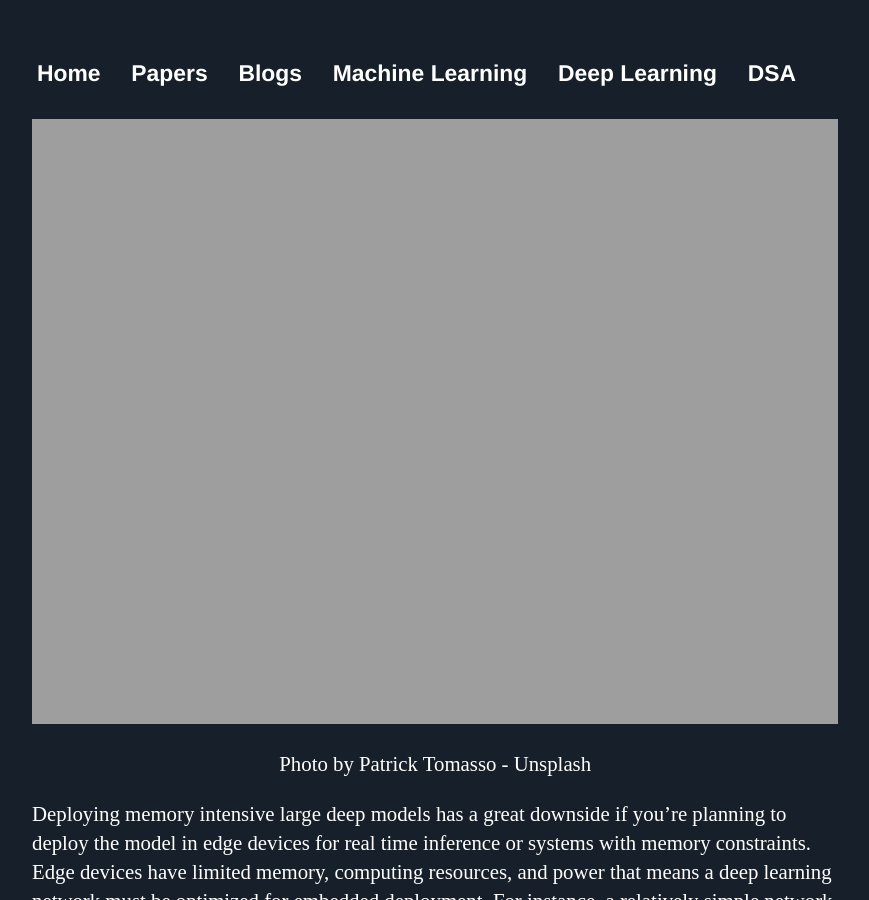
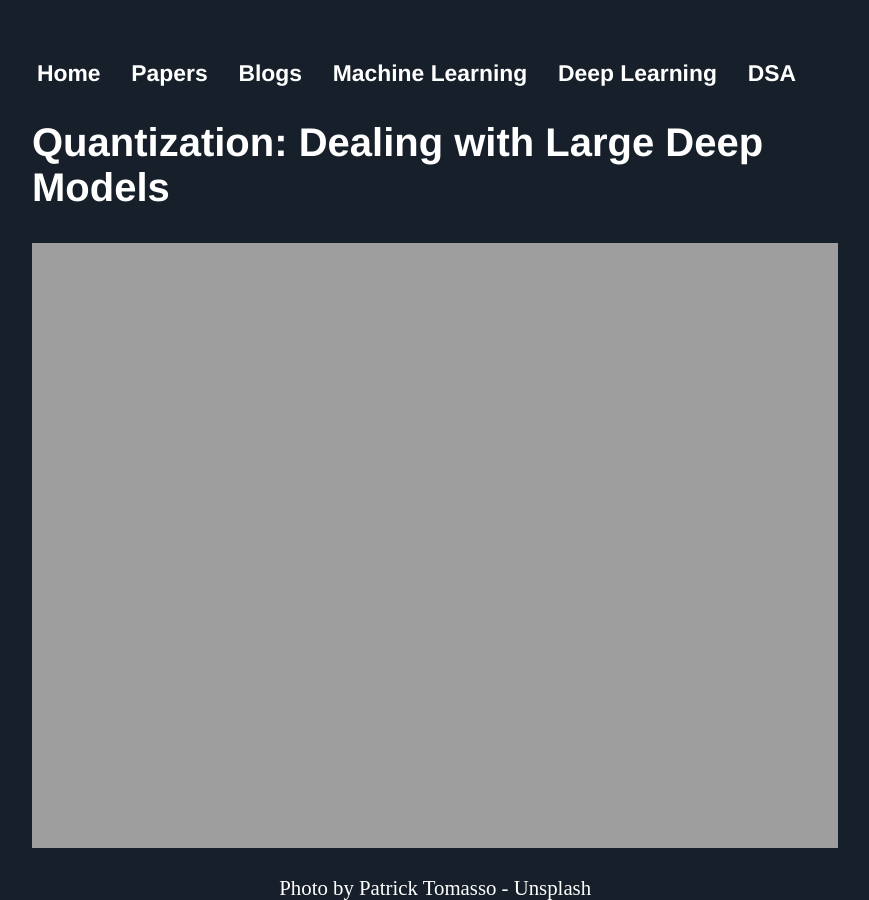
Before and after one commit to Mayurji/mayurji.github.io, a Jekyll site: the page built from _deep-learning/Quantization.md, in a window 1280 px wide and 900 px high. Shown: the whole window, without its empty margins (160-1029 px from the left). Built offline with Jekyll 4.4.1, drawn with Linux system fonts in a browser that asks for light colours; formulas are drawn with MathJax 3; comment, search, counter and statistics services are not loaded.

Commit message:
Update Quantization.md

```diff
--- a/_deep-learning/Quantization.md
+++ b/_deep-learning/Quantization.md
@@ -5,6 +5,8 @@ description: Making model small with faster inference
 date:   2021-03-07 16:43:52 +0530
 ---
 {% include mathjax.html %}
+
+## Quantization: Dealing with Large Deep Models
 
 <center>
 <img src="{{site.url}}/assets/images/ml/patrick-tomasso-Oaqk7qqNh_c-unsplash.jpg" style="zoom: 5%; background-color:#DCDCDC;"  width="100%" height=auto/><br>
```
